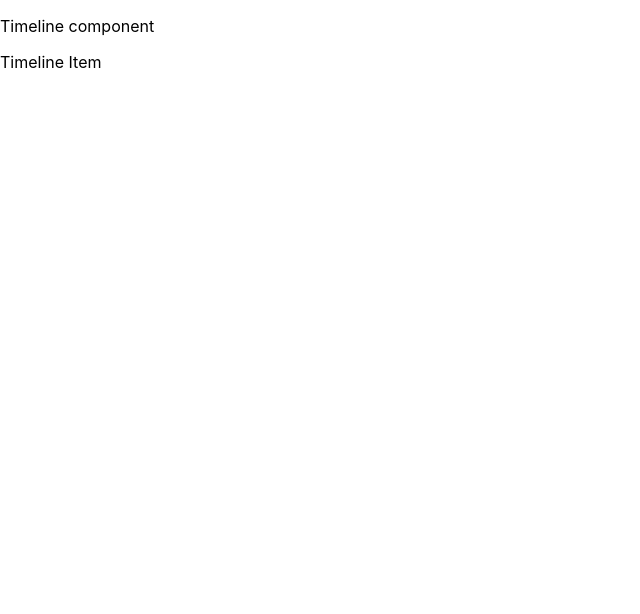
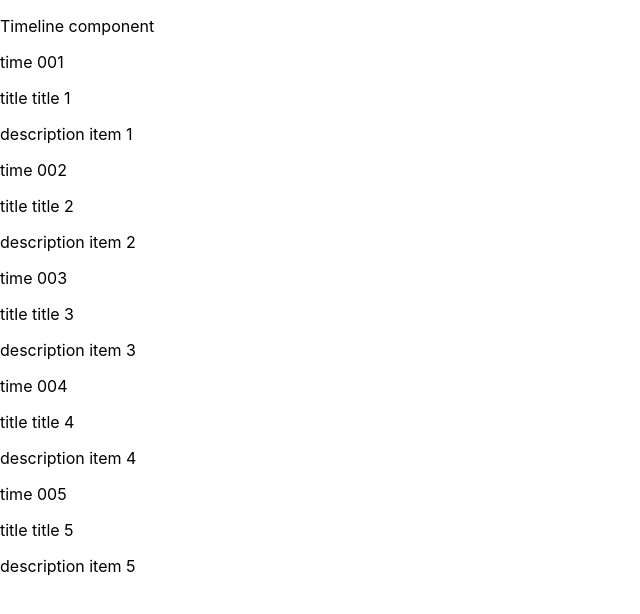
Before and after one commit to PovilasU/React-Timeline, a React (Create React App) app: page / in a window 1280 px wide. Shown: the top 614 px of the page, without its empty margins (0-640 px from the left). Built offline with nearby package versions, Linux system fonts and the light colour scheme.

Commit message:
Created array of events

```diff
--- a/src/Components/Timeline.jsx
+++ b/src/Components/Timeline.jsx
@@ -1,10 +1,23 @@
 import React from 'react';
 import TimelineItem from './TimelineItem';
+
+const eventsArr = [
+  { time: '001', title: 'title 1', description: 'item 1' },
+  { time: '002', title: 'title 2', description: 'item 2' },
+  { time: '003', title: 'title 3', description: 'item 3' },
+  { time: '004', title: 'title 4', description: 'item 4' },
+  { time: '005', title: 'title 5', description: 'item 5' },
+];
+
 const Timeline = () => {
+  const events = eventsArr.map((event, idx) => {
+    return <TimelineItem event={event} key={idx} />;
+  });
   return (
     <div>
       <p>Timeline component</p>
-      <TimelineItem />
+      {/* <TimelineItem /> */}
+      {events}
     </div>
   );
 };
--- a/src/Components/TimelineItem.jsx
+++ b/src/Components/TimelineItem.jsx
@@ -1,8 +1,10 @@
 import React from 'react';
-const TimelineItem = () => {
+const TimelineItem = ({ event: { time, title, description } }) => {
   return (
     <div>
-      <p>Timeline Item</p>
+      <p>time {time}</p>
+      <p>title {title}</p>
+      <p>description {description}</p>
     </div>
   );
 };
```
